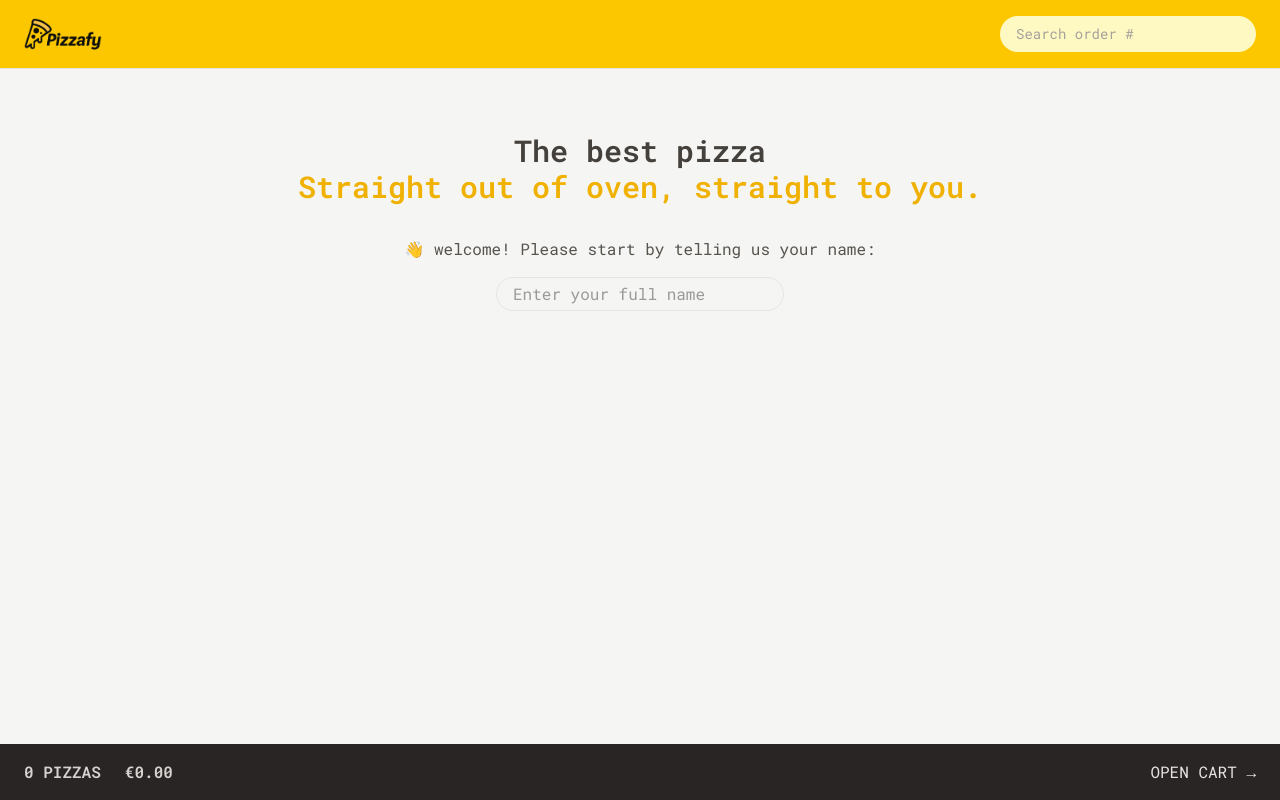
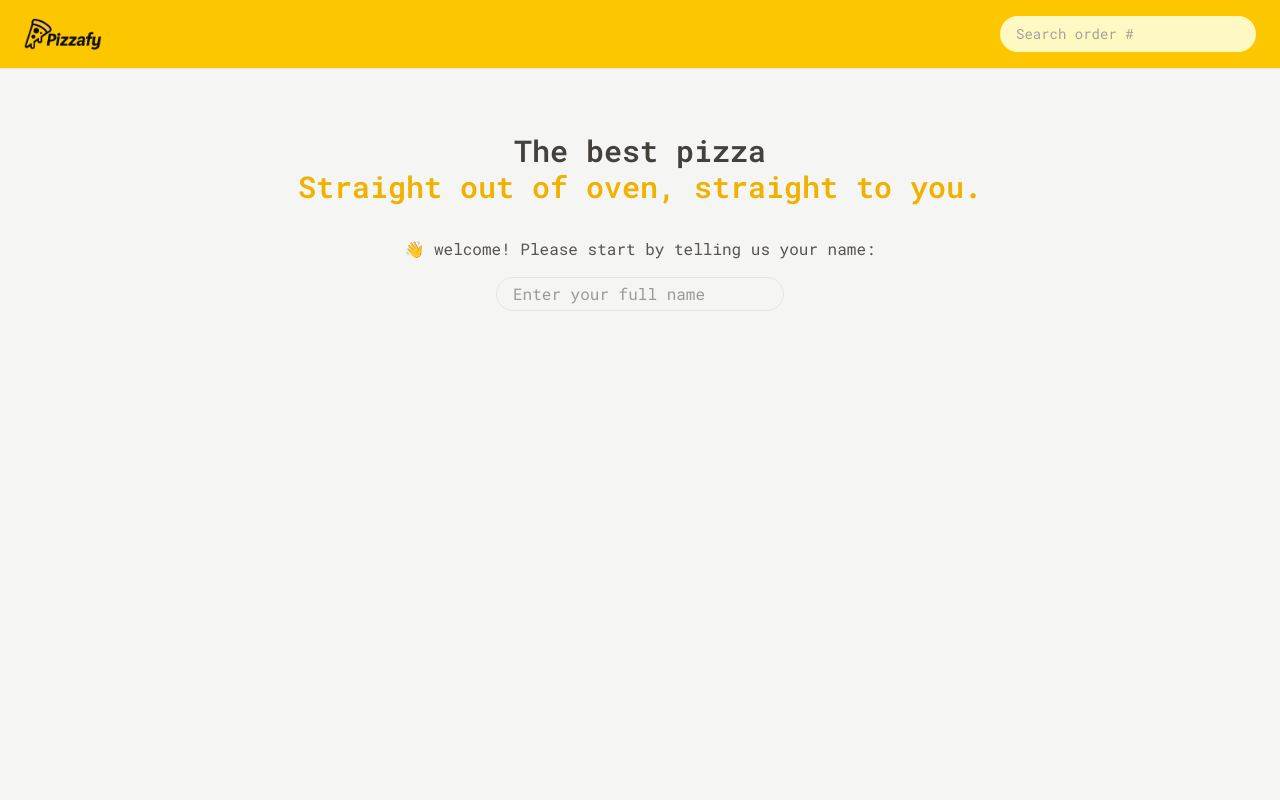
Before and after one commit to farhanahmedhasan/pizzafy, a React (Vite) app: page / in a window 1280 px wide. Built offline with nearby package versions, Linux system fonts and the light colour scheme.

Commit message:
only show cart overview when there is pizzas in cart

```diff
--- a/src/layout/AppLayout.tsx
+++ b/src/layout/AppLayout.tsx
@@ -1,11 +1,15 @@
 import { Outlet, useNavigation } from 'react-router'
+import { useSelector } from 'react-redux'
 
 import AppLayoutCartOverview from './AppLayoutCartOverview'
+import { getTotalPizzas } from '../features/cart/cartSlice'
 import AppLayoutHeader from './AppLayoutHeader'
 import Spinner from './Spinner'
 
 export default function AppLayout() {
   const navigation = useNavigation()
+  const totalPizzas = useSelector(getTotalPizzas)
+
   return (
     <div className="grid h-dvh grid-rows-[auto_1fr_auto]">
       <AppLayoutHeader />
@@ -15,7 +19,8 @@ export default function AppLayout() {
       <main className="overflow-y-auto">
         <Outlet />
       </main>
-      <AppLayoutCartOverview />
+
+      {totalPizzas > 0 && <AppLayoutCartOverview />}
     </div>
   )
 }
```
